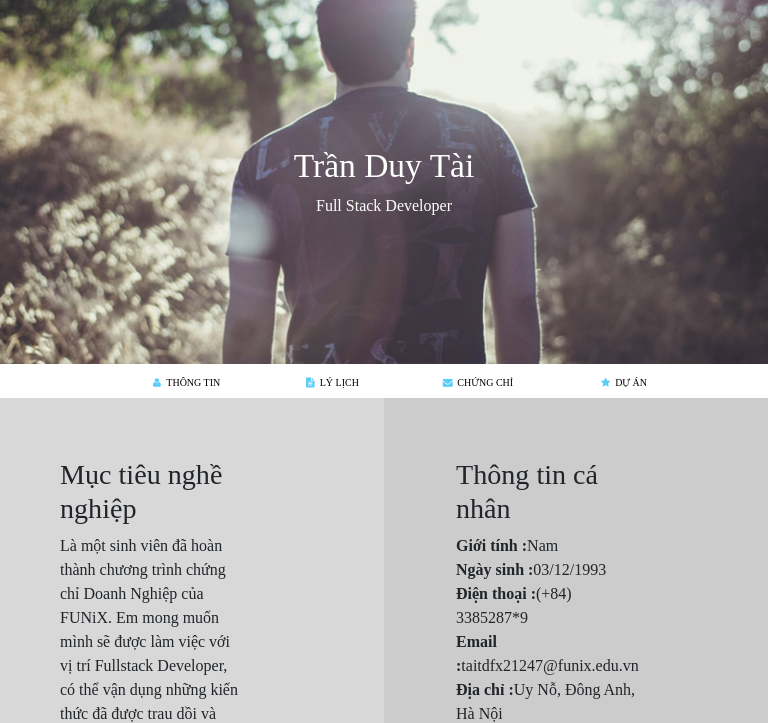
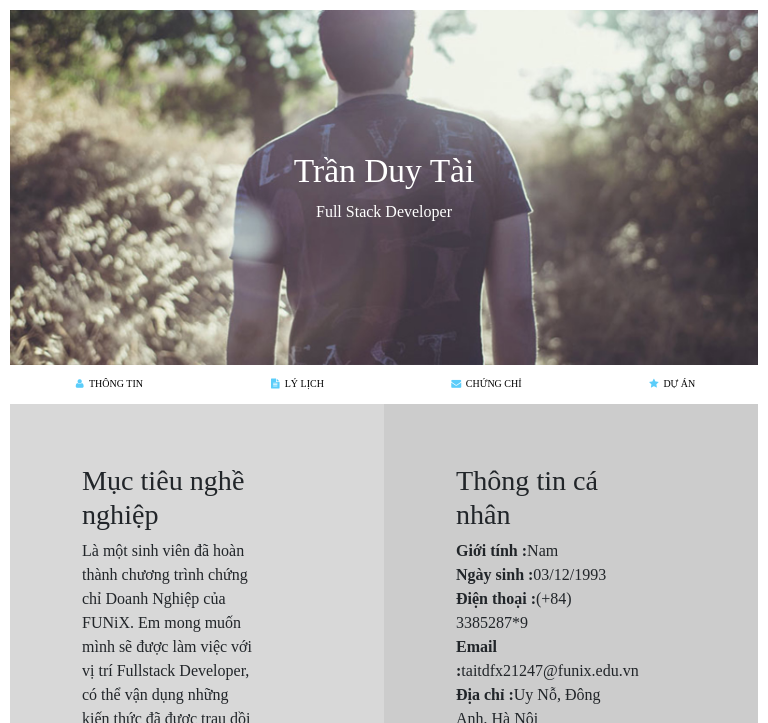
Before and after one commit to Davjnci/assignment3, a plain HTML site: page index.html in a window 768 px wide. Shown: the top 723 px of the page. Drawn offline with nearby package versions, Linux system fonts and the light colour scheme.

Commit message:
Add files via upload

```diff
--- a/css/laptop.css
+++ b/css/laptop.css
@@ -6,7 +6,9 @@
   width: auto;
   z-index: 1;
 }
-
+body {
+  padding: 10px;
+}
 .bg-gray {
   background-color: #d8d8d8;
   padding: 10px 0;
@@ -15,7 +17,6 @@
 .banner {
   position: relative;
   width: auto;
-  z-index: 1;
 }
 .img-banner {
   height: auto;
@@ -30,12 +31,11 @@
 /* END BANNER */
 /* NAVIGATION */
 .nav-bar {
-  display: inline-block;
-  position: absolute;
+  display: flex;
+  width: 100%;
+  justify-content: space-around;
   margin-top: 10px;
-  width: 100%;
-  margin-top: -50px;
-  z-index: 2;
+  margin-bottom: 10px;
 }
 .nav-bar i {
   color: #5bcdfa;
@@ -45,14 +45,11 @@
   color: black;
   align-items: center;
 }
-.nav-sub {
-  width: 19%;
-  display: inline-block;
+.default-avatar {
   text-align: center;
-}
-.default-avatar {
-  display: inline-block;
-  margin-left: 20px;
+  position: absolute;
+  transform: translate(0, -50%);
+  z-index: 2;
 }
 .default-avatar img {
   height: 150px;
@@ -65,8 +62,6 @@
 .info {
   margin-top: 40px;
   width: auto;
-  z-index: 1;
-  position: relative;
 }
 .info-details {
   width: 50%;
@@ -174,16 +169,15 @@
 .cert img {
   height: 120px;
   width: 180px;
+  margin: 10px;
 }
 .cert-details {
   display: inline-block;
   font-size: 12px;
-  margin: 50px;
+  margin: 10px;
 }
 .cert_2 {
   border-left: 2px solid #f3c0a0;
-  margin-bottom: 10px;
-  padding: 10px;
 }
 .cert_3 {
   border-top: 2px solid #f3c0a0;
--- a/css/mobile.css
+++ b/css/mobile.css
@@ -10,7 +10,6 @@
   }
   .nav-bar {
     display: block;
-    margin: 40px 0 0 20px;
     padding: 0;
     position: relative;
     width: auto;
--- a/css/tablet.css
+++ b/css/tablet.css
@@ -10,13 +10,12 @@
   /* navigation fix */
   .nav-bar {
     margin-top: 5px;
-    margin-right: 45px;
     display: flex;
-    justify-content: center;
+    justify-content: space-around;
     position: relative;
   }
   .nav-bar a {
-    margin-left: 40px;
+    text-align: center;
     font-size: 10px;
   }
   /* infomation fix */
@@ -36,16 +35,7 @@
     height: auto;
   }
   /* cert fix */
-  .certificate {
-    margin: 0;
-    padding: 0;
-  }
   .certificate h3 {
-    margin: 20px;
-  }
-  .cert img {
-    margin-left: 50px;
-    margin-top: 20px;
   }
   /* project fix */
   #project h3 {
--- a/index.html
+++ b/index.html
@@ -54,20 +54,21 @@
     </section>
     <!-- END NAVIGATION BAR -->
     <!-- INFORMATION -->
-    <section id="info" class="info row">
-      <div class="target col">
+    <section id="info" class="container-fluid">
+      <div class="row">
+        <div class="target col-md-6">
           <div class="info-details">
             <h2>Mục tiêu nghề nghiệp</h2>
             <p>
               Là một sinh viên đã hoàn thành chương trình chứng chỉ Doanh Nghiệp
               của FUNiX. Em mong muốn mình sẽ được làm việc với vị trí Fullstack
-            Developer, có thể vận dụng những kiến thức đã được trau dồi và không
-            ngừng học hỏi để phát triển bản thân, cũng như hoàn thành tốt nhất
-            công việc được giao.
+              Developer, có thể vận dụng những kiến thức đã được trau dồi và
+              không ngừng học hỏi để phát triển bản thân, cũng như hoàn thành
+              tốt nhất công việc được giao.
             </p>
           </div>
         </div>
-      <div class="personal-info col">
+        <div class="personal-info col-md-6">
           <div class="info-details">
             <h2>Thông tin cá nhân</h2>
             <div><span>Giới tính :</span>Nam</div>
@@ -79,6 +80,7 @@
             <div class="mt-3">
               <i class="icon-twitter"></i><i class="icon-facebook"></i
               ><i class="icon-gplus"></i><i class="icon-linkedin"></i>
+            </div>
           </div>
         </div>
       </div>
```
Lines whose indentation alone changed are shown as unchanged.
